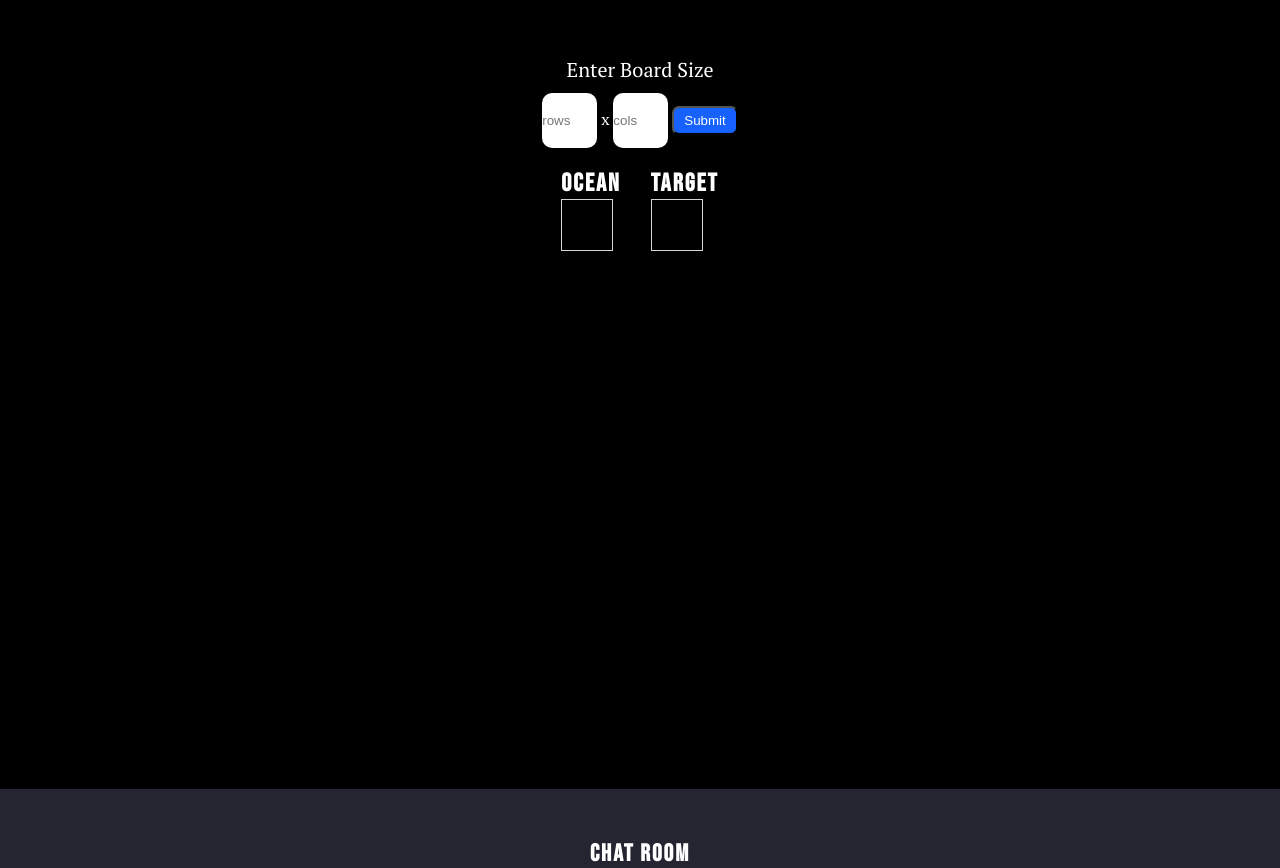
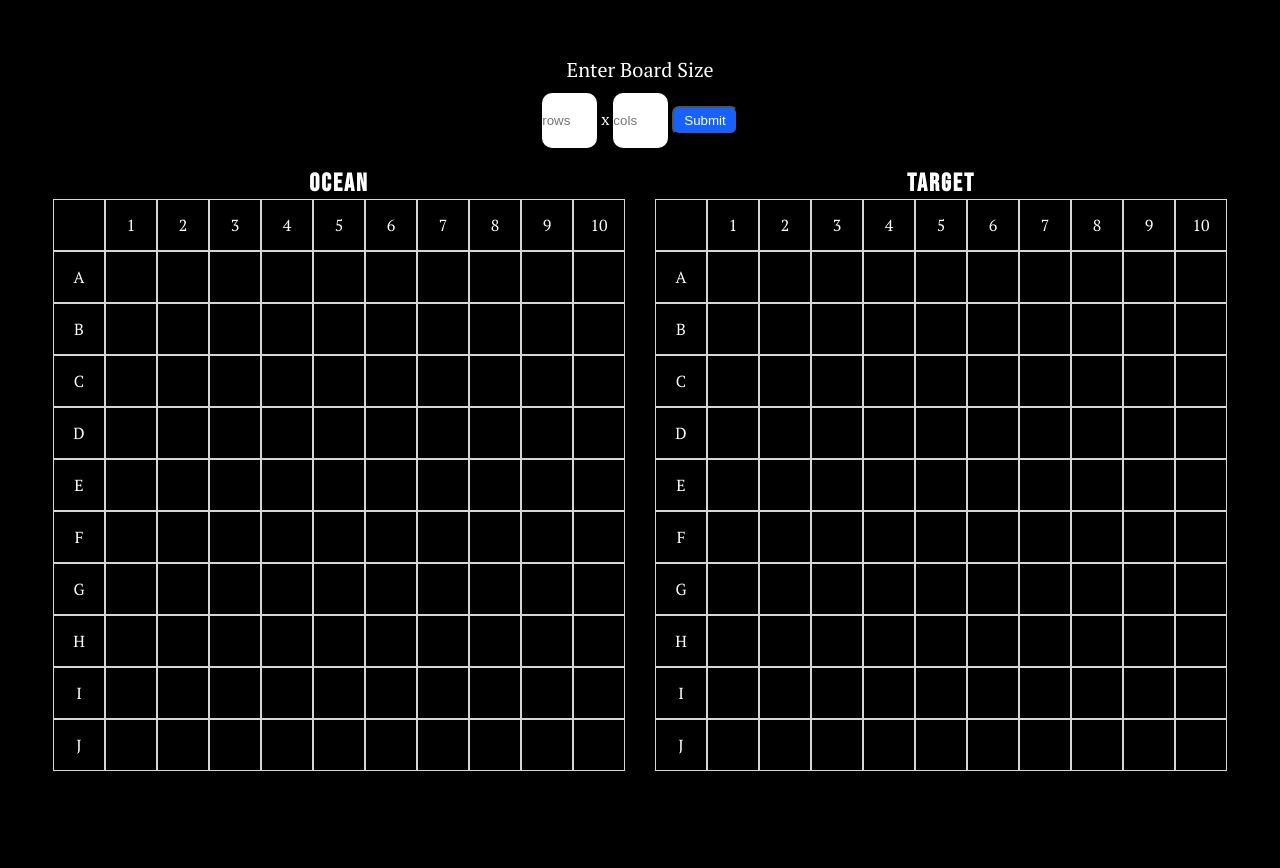
Before and after one commit to RyanChew1/battleships, a Flask app: page /standard.html in a window 1280 px wide. Shown: the part 486-1354 px from the top of the page. Run offline with Flask 2, Linux system fonts and the light colour scheme.

Commit message:
Add files via upload

```diff
--- a/app.py
+++ b/app.py
@@ -93,42 +93,58 @@ def logout():
 
 
 
-boardSize = {'a1V': 'none', 'b1V': 'none', 'c1V': 'none', 'd1V': 'none', 'e1V': 'none', 'f1V': 'none', 'g1V': 'none', 'h1V': 'none', 'i1V': 'none', 'j1V': 'none',
-            'a2V': 'none', 'b2V': 'none', 'c2V': 'none', 'd2V': 'none', 'e2V': 'none', 'f2V': 'none', 'g2V': 'none', 'h2V': 'none', 'i2V': 'none', 'j2V': 'none',
-            'a3V': 'none', 'b3V': 'none', 'c3V': 'none', 'd3V': 'none', 'e3V': 'none', 'f3V': 'none', 'g3V': 'none', 'h3V': 'none', 'i3V': 'none', 'j3V': 'none',
-            'a4V': 'none', 'b4V': 'none', 'c4V': 'none', 'd4V': 'none', 'e4V': 'none', 'f4V': 'none', 'g4V': 'none', 'h4V': 'none', 'i4V': 'none', 'j4V': 'none',
-            'a5V': 'none', 'b5V': 'none', 'c5V': 'none', 'd5V': 'none', 'e5V': 'none', 'f5V': 'none', 'g5V': 'none', 'h5V': 'none', 'i5V': 'none', 'j5V': 'none',
-            'a6V': 'none', 'b6V': 'none', 'c6V': 'none', 'd6V': 'none', 'e6V': 'none', 'f6V': 'none', 'g6V': 'none', 'h6V': 'none', 'i6V': 'none', 'j6V': 'none',
-            'a7V': 'none', 'b7V': 'none', 'c7V': 'none', 'd7V': 'none', 'e7V': 'none', 'f7V': 'none', 'g7V': 'none', 'h7V': 'none', 'i7V': 'none', 'j7V': 'none',
-            'a8V': 'none', 'b8V': 'none', 'c8V': 'none', 'd8V': 'none', 'e8V': 'none', 'f8V': 'none', 'g8V': 'none', 'h8V': 'none', 'i8V': 'none', 'j8V': 'none',
-            'a9V': 'none', 'b9V': 'none', 'c9V': 'none', 'd9V': 'none', 'e9V': 'none', 'f9V': 'none', 'g9V': 'none', 'h9V': 'none', 'i9V': 'none', 'j9V': 'none',
-            'a10V': 'none', 'b10V': 'none', 'c10V': 'none', 'd10V': 'none', 'e10V': 'none', 'f10V': 'none', 'g10V': 'none', 'h10V': 'none', 'i10V': 'none', 'j10V': 'none',
-            'VA': 'none', 'VB': 'none', 'VC': 'none', 'VD': 'none', 'VE': 'none', 'VF': 'none', 'VG': 'none', 'VH': 'none', 'VI': 'none', 'VJ': 'none',
-            'V1': 'none', 'V2': 'none', 'V3': 'none', 'V4': 'none', 'V5': 'none', 'V6': 'none', 'V7': 'none', 'V8': 'none', 'V9': 'none', 'V10': 'none'}
-
 mapSize = {
-    1:'A',
-    2:'B',
-    3:'C',
-    4:'D',
-    5:'E',
-    6:'F',
-    7:'G',
-    8:'H',
-    9:'I',
-    10:'J'
+    'A':1,
+    'B':2,
+    'C':3,
+    'D':4,
+    'E':5,
+    'F':6,
+    'G':7,
+    'H':8,
+    'I':9,
+    'J':10
 }
 
 # game modes
 @app.route('/standard.html', methods=['GET', 'POST'])
 def standard():
+    boardSize = {'a1V': 'table-cell', 'b1V': 'table-cell', 'c1V': 'table-cell', 'd1V': 'table-cell', 'e1V': 'table-cell', 'f1V': 'table-cell', 'g1V': 'table-cell', 'h1V': 'table-cell', 'i1V': 'table-cell', 'j1V': 'table-cell',
+                'a2V': 'table-cell', 'b2V': 'table-cell', 'c2V': 'table-cell', 'd2V': 'table-cell', 'e2V': 'table-cell', 'f2V': 'table-cell', 'g2V': 'table-cell', 'h2V': 'table-cell', 'i2V': 'table-cell', 'j2V': 'table-cell',
+                'a3V': 'table-cell', 'b3V': 'table-cell', 'c3V': 'table-cell', 'd3V': 'table-cell', 'e3V': 'table-cell', 'f3V': 'table-cell', 'g3V': 'table-cell', 'h3V': 'table-cell', 'i3V': 'table-cell', 'j3V': 'table-cell',
+                'a4V': 'table-cell', 'b4V': 'table-cell', 'c4V': 'table-cell', 'd4V': 'table-cell', 'e4V': 'table-cell', 'f4V': 'table-cell', 'g4V': 'table-cell', 'h4V': 'table-cell', 'i4V': 'table-cell', 'j4V': 'table-cell',
+                'a5V': 'table-cell', 'b5V': 'table-cell', 'c5V': 'table-cell', 'd5V': 'table-cell', 'e5V': 'table-cell', 'f5V': 'table-cell', 'g5V': 'table-cell', 'h5V': 'table-cell', 'i5V': 'table-cell', 'j5V': 'table-cell',
+                'a6V': 'table-cell', 'b6V': 'table-cell', 'c6V': 'table-cell', 'd6V': 'table-cell', 'e6V': 'table-cell', 'f6V': 'table-cell', 'g6V': 'table-cell', 'h6V': 'table-cell', 'i6V': 'table-cell', 'j6V': 'table-cell',
+                'a7V': 'table-cell', 'b7V': 'table-cell', 'c7V': 'table-cell', 'd7V': 'table-cell', 'e7V': 'table-cell', 'f7V': 'table-cell', 'g7V': 'table-cell', 'h7V': 'table-cell', 'i7V': 'table-cell', 'j7V': 'table-cell',
+                'a8V': 'table-cell', 'b8V': 'table-cell', 'c8V': 'table-cell', 'd8V': 'table-cell', 'e8V': 'table-cell', 'f8V': 'table-cell', 'g8V': 'table-cell', 'h8V': 'table-cell', 'i8V': 'table-cell', 'j8V': 'table-cell',
+                'a9V': 'table-cell', 'b9V': 'table-cell', 'c9V': 'table-cell', 'd9V': 'table-cell', 'e9V': 'table-cell', 'f9V': 'table-cell', 'g9V': 'table-cell', 'h9V': 'table-cell', 'i9V': 'table-cell', 'j9V': 'table-cell',
+                'a10V': 'table-cell', 'b10V': 'table-cell', 'c10V': 'table-cell', 'd10V': 'table-cell', 'e10V': 'table-cell', 'f10V': 'table-cell', 'g10V': 'table-cell', 'h10V': 'table-cell', 'i10V': 'table-cell', 'j10V': 'table-cell',
+                'VA': 'table-row', 'VB': 'table-row', 'VC': 'table-row', 'VD': 'table-row', 'VE': 'table-row', 'VF': 'table-row', 'VG': 'table-row', 'VH': 'table-row', 'VI': 'table-row', 'VJ': 'table-row',
+                'V1': 'table-cell','V2': 'table-cell','V3': 'table-cell','V4': 'table-cell','V5': 'table-cell','V6': 'table-cell','V7': 'table-cell','V8': 'table-cell','V9': 'table-cell','V10': 'table-cell'}
+
     if request.method == 'POST':
         rowSize = int(request.form['rowSize'])
         colSize = int(request.form['colSize'])
         #set display based on inputs
         for i in boardSize:
-            pass
-        return render_template("standard.html",**boardSize)
+            if i[0] != 'V':
+                col = int(i[1:-1]) #only number
+                row = i[0].upper() #only first letter
+                row = mapSize[row] #convert to number
+                if row>rowSize or col>colSize:
+                    boardSize[i] = 'none'
+
+
+            else:
+                if i[1:].isnumeric():
+                    if int(i[1:])>colSize:
+                        boardSize[i] = 'none'
+                else:
+                    row = i[1:]
+                    if mapSize[row]>rowSize:
+                        boardSize[i]= 'none'
+
+        return render_template("standard.html",**boardSize, vis3 = 'none')
     else:
         return render_template('standard.html',**boardSize)
 
@@ -286,4 +302,6 @@ map_row = {
 
 if __name__ == '__main__':
     #app.run(host='10.0.0.31', port=5000, debug=True)
-    socketio.run(app=app,host='10.0.0.31', port=5000, debug=True)
+    socketio.run(app=app,host='localhost', port=5000, debug=True)
+
+#HOME BUTTON LOGS OUT
--- a/static/games.css
+++ b/static/games.css
@@ -85,7 +85,7 @@ nav {
   }
 
 .game{
-    height: 150vh;
+    height: 190vh;
 }
 
 .name{
@@ -253,3 +253,7 @@ table{
   #leave-btn{
     margin-bottom: 10px;
   }
+
+  #x{
+    display: inline;
+  }
--- a/templates/standard.html
+++ b/templates/standard.html
@@ -59,12 +59,12 @@
           <div id="output"></div>
         </div>
         <div class="boardSize">
-          <p id="size-txt">Enter Board Size</p>
+          <p id="size-txt" style="display: {{ vis3 }}">Enter Board Size</p>
           <form method="post" action="{{ url_for('standard') }}" >
-            <input class='sizeIn'type="number" name="rowSize" min="6" max="10" placeholder="rows">
-            x
-            <input class='sizeIn' type="number" name="colSize" min="6" max="10"placeholder="cols">
-            <button type="submit" class="submit-btn">Submit</button>
+            <input style="display: {{ vis3 }}" class='sizeIn'type="number" name="rowSize" min="6" max="10" placeholder="rows">
+            <p style="display: {{ vis3 }}" id="x">x</p>
+            <input style="display: {{ vis3 }}" class='sizeIn' type="number" name="colSize" min="6" max="10"placeholder="cols">
+            <button style="display: {{ vis3 }}" type="submit" class="submit-btn">Submit</button>
           </form>
         </div>
     <div class="boards">
```
